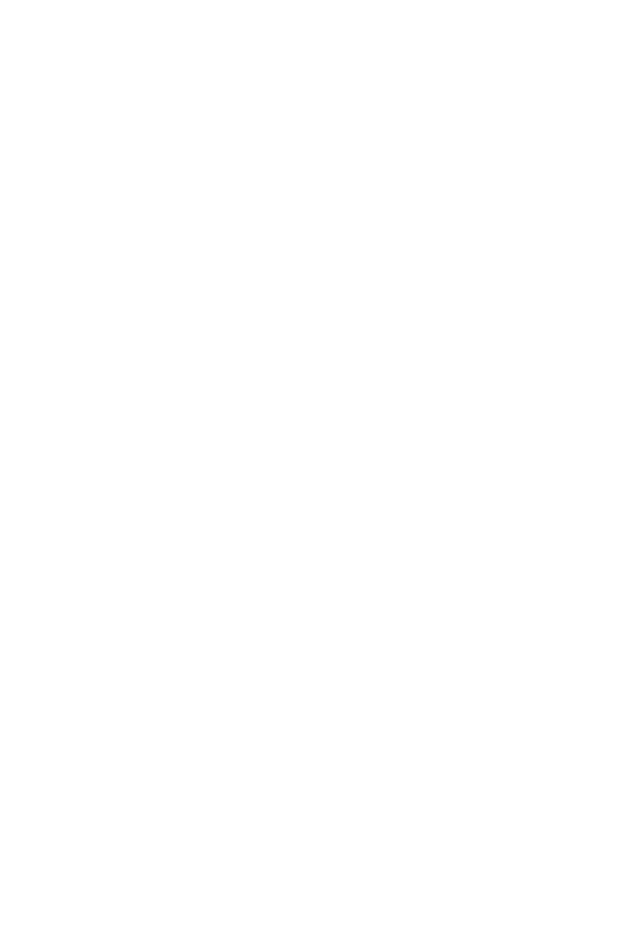
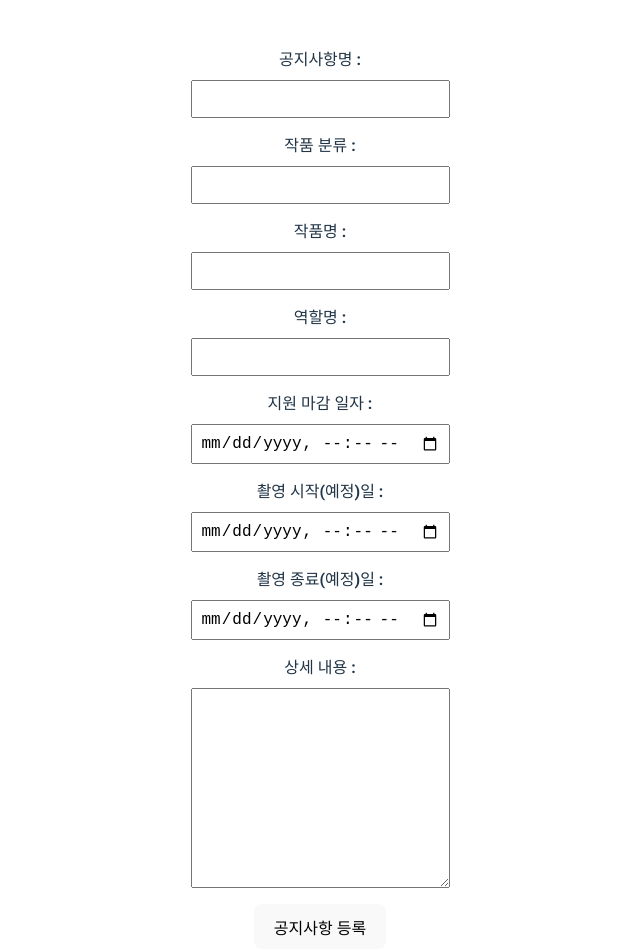
Before and after one commit to k8s12-CacaoEnt/profilehub-frontend-user, a React (Vite) app: page /NoticeUploadPage in a window 1280 px wide. Before the commit this address had no page. Shown: the top 952 px of the page, without its empty margins (320-960 px from the left). Before the commit the page ends 800 px from the top, so only its background shows below. Built offline with nearby package versions, Linux system fonts and the light colour scheme.

Commit message:
NiticeUploadPage added

```diff
--- a/src/App.jsx
+++ b/src/App.jsx
@@ -6,6 +6,8 @@
 import NoticeListPage from './pages/NoticeListPage';
 import NoticePage from './pages/NoticePage';
 import ProfileUploadPage from './pages/ProfileUploadPage';
+import NoticeUploadPage from './pages/NoticeUploadPage';
+
 import Button from '@mui/material/Button';
 import './App.css';
 
@@ -40,6 +42,7 @@
             <Route path="/signup" element={<SignupPage />} />
             <Route path="/ProfilePage" element={<ProfilePage />} />
             <Route path="/ProfileUploadPage" element={<ProfileUploadPage />} />
+            <Route path="/NoticeUploadPage" element={<NoticeUploadPage />} />
             <Route path="/NoticeListPage" element={<NoticeListPage />} />
             <Route path="/notice/:noticeID" element={<NoticePage />} />
         </Routes>
--- /dev/null
+++ b/src/pages/NoticeUploadPage.jsx
@@ -0,0 +1,83 @@
+import React, { useState } from 'react';
+import styled from 'styled-components';
+
+const NoticeUploadPage = () => {
+    const [notice, setNotice] = useState({
+        noticeTitle: '',
+        noticeContent: '',
+        filmoType: '',
+        filmoName: '',
+        filmoRole: '',
+        applyDeadlineDt: '',
+        filmingStartPeriod: '',
+        filmingEndPeriod: '',
+    });
+
+    const handleChange = (event) => {
+        const { name, value } = event.target;
+        setNotice(prevState => ({ ...prevState, [name]: value}));
+    };
+
+    const handleSubmit = (event) => {
+        event.preventDefault();
+        // API call to upload the notice
+        console.log(`Submitted notice: ${JSON.stringify(notice, null, 2)}`);
+        // await uploadNoticeToDB(notice);
+    };
+
+    return (
+        <NoticeUploadDiv>
+            <form onSubmit={handleSubmit}>
+                <StyledLabel>공지사항명 :</StyledLabel>
+                <StyledInput type="text" name="noticeTitle" value={notice.noticeTitle} onChange={handleChange} />
+                <StyledLabel>작품 분류 :</StyledLabel>
+                <StyledInput type="text" name="filmoType" value={notice.filmoType} onChange={handleChange} />
+                <StyledLabel>작품명 :</StyledLabel>
+                <StyledInput type="text" name="filmoName" value={notice.filmoName} onChange={handleChange} />
+                <StyledLabel>역할명 :</StyledLabel>
+                <StyledInput type="text" name="filmoRole" value={notice.filmoRole} onChange={handleChange} />
+                <StyledLabel>지원 마감 일자 :</StyledLabel>
+                <StyledInput type="datetime-local" name="applyDeadlineDt" value={notice.applyDeadlineDt} onChange={handleChange} />
+                <StyledLabel>촬영 시작(예정)일 :</StyledLabel>
+                <StyledInput type="datetime-local" name="filmingStartPeriod" value={notice.filmingStartPeriod} onChange={handleChange} />
+                <StyledLabel>촬영 종료(예정)일 :</StyledLabel>
+                <StyledInput type="datetime-local" name="filmingEndPeriod" value={notice.filmingEndPeriod} onChange={handleChange} />
+                <StyledLabel>상세 내용 :</StyledLabel>
+                <StyledTextArea name="noticeContent" value={notice.noticeContent} onChange={handleChange} />
+                <button type="submit">공지사항 등록</button>
+            </form>
+        </NoticeUploadDiv>
+    );
+};
+
+const NoticeUploadDiv = styled.div`
+    width: 100%;
+    max-width: 800px;
+    margin: auto;
+    padding: 2rem;
+`;
+
+const StyledInput = styled.input`
+    display: block;
+    width: 100%;
+    padding: 0.5rem;
+    margin-bottom: 1rem;
+    font-size: 1rem;
+`;
+
+const StyledLabel = styled.label`
+    display: block;
+    margin-bottom: 0.5rem;
+    font-weight: bold;
+`;
+
+const StyledTextArea = styled.textarea`
+    display: block;
+    width: 100%;
+    height: 200px;
+    padding: 0.5rem;
+    margin-bottom: 1rem;
+    font-size: 1rem;
+`;
+
+export default NoticeUploadPage;
```
